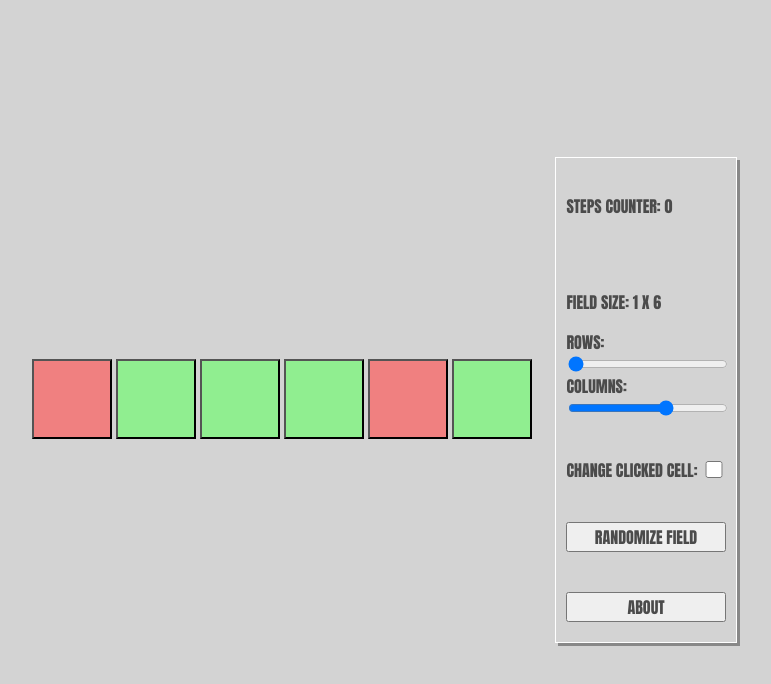
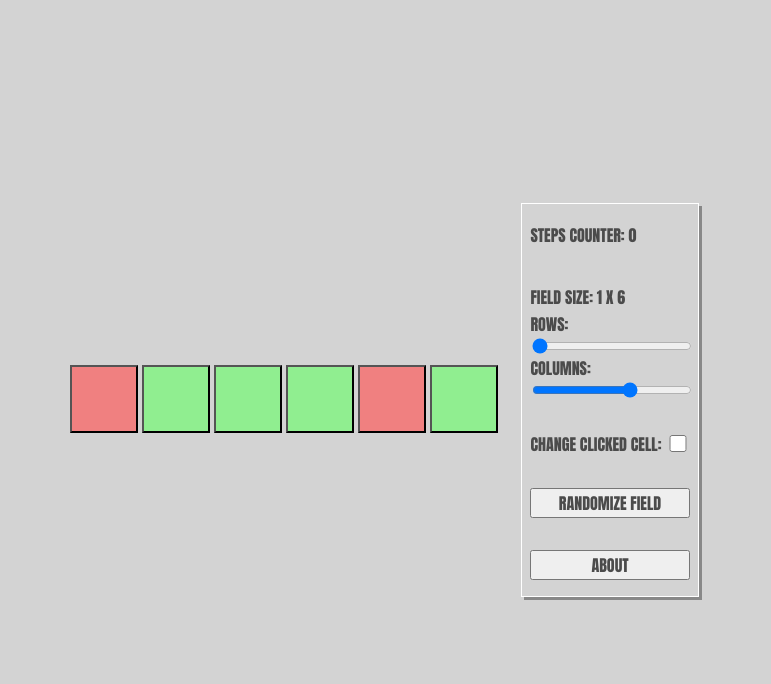
Before and after one commit to SCP002/mini-game-angular, an Angular app: page / in a window 1280 px wide. Shown: the top 684 px of the page, without its empty margins (267-1038 px from the left). Built offline with nearby package versions, Linux system fonts and the light colour scheme.

Commit message:
Fix CSS a little bit

```diff
--- a/src/components/field/field.component.css
+++ b/src/components/field/field.component.css
@@ -4,8 +4,8 @@ div.field {
 
 div.field button {
     background-color: #f08080;
-    height: 10vh;
-    width: 10vh;
+    height: 8.5vh;
+    width: 8.5vh;
 }
 
 div.field button.active {
--- a/src/components/menu/menu.component.css
+++ b/src/components/menu/menu.component.css
@@ -7,10 +7,15 @@ div.menu {
 }
 
 div.menu div {
-    margin-bottom: 10px;
-    margin-top: 10px;
-    padding: 10px;
+    margin-bottom: 1vh;
+    margin-top: 1vh;
+    padding: 1vh;
     text-align: left;
+}
+
+div.menu div p {
+    margin-bottom: 3px;
+    margin-top: 3px;
 }
 
 div.menu div button {
```
